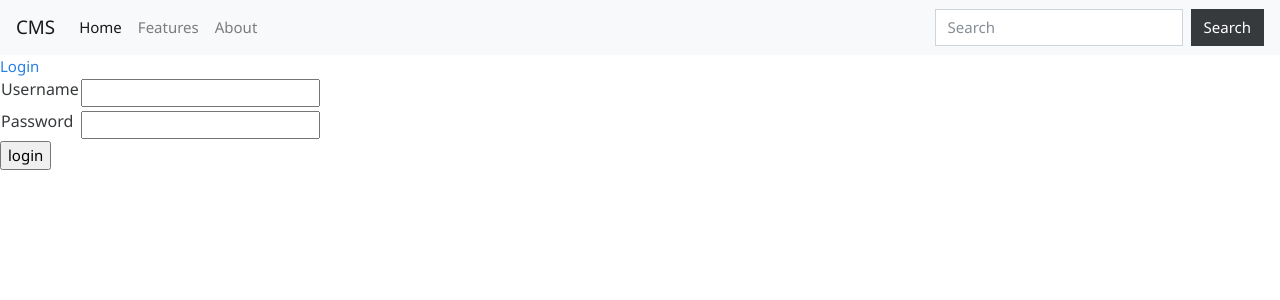
After one commit to cnzh/cms, a Django app: template content/templates/login.html in a window 1280 px wide. The commit adds this page. Shown: the top 300 px of the page. Run offline with Django 3.2, Linux system fonts and the light colour scheme; the template is opened without the code that fills it, so the values that code supplies are empty, except form fields; tables that the repository leaves empty hold one stand-in row (values such as "Sample post"); form fields are guessed from the names that the template uses; some libraries are stand-ins or nearby versions.

Commit message:
Add login function

```diff
--- a/cms/urls.py
+++ b/cms/urls.py
@@ -15,8 +15,11 @@ Including another URLconf
 """
 from django.contrib import admin
 from django.urls import path, include
+from django.contrib.auth import views
 
 urlpatterns = [
     path('admin/', admin.site.urls),
-    path('', include('content.urls'))
+    path('', include('content.urls')),
+    path('accounts/login/', views.login, {'template_name': 'login.html'}, name='login'),
+    path('account/logout/', views.logout, name='logout'),
 ]
--- a/content/templates/base.html
+++ b/content/templates/base.html
@@ -33,8 +33,14 @@
     </nav>
 </div>
 <div class="page-header">
-    <a href="{% url 'content:post_create' %}" class="top-menu">Create Post</span></a>
-    <a href="{% url 'content:post_drafts' %}" class="top-menu">Publish Post</span></a>
+    {% if user.is_authenticated %}
+        <a href="{% url 'logout' %}" class="top-menu">Logout</a>
+        <a href="{% url 'content:post_create' %}" class="top-menu">新建文章</span></a>
+        <a href="{% url 'content:post_drafts' %}" class="top-menu">待发布列表</span></a>
+        <p class="top-menu">Hello {{ user.username }}</p>
+    {% else %}
+        <a href="{% url 'login' %}" class="top-menu">Login</a>
+    {% endif %}
 </div>
 <div class="content">
     <div class="row">
--- /dev/null
+++ b/content/templates/login.html
@@ -0,0 +1,26 @@
+{% extends "base.html" %}
+
+{% block content %}
+
+{% if form.errors %}
+<p>Your username and password didn't match. Please try again.</p>
+{% endif %}
+
+<form method="post" action="{% url 'login' %}">
+{% csrf_token %}
+<table>
+<tr>
+    <td>{{ form.username.label_tag }}</td>
+    <td>{{ form.username }}</td>
+</tr>
+<tr>
+    <td>{{ form.password.label_tag }}</td>
+    <td>{{ form.password }}</td>
+</tr>
+</table>
+
+<input type="submit" value="login" />
+<input type="hidden" name="next" value="{{ next }}" />
+</form>
+
+{% endblock %}
--- a/content/urls.py
+++ b/content/urls.py
@@ -11,5 +11,4 @@ urlpatterns = [
     path('post/<int:pk>/edit/', views.post_edit, name='post_edit'),
     path('post/<int:pk>/publish/', views.post_publish, name='post_publish'),
     path('post/<int:pk>/delete/', views.post_delete, name='post_delete'),
-
 ]
--- a/content/views.py
+++ b/content/views.py
@@ -1,6 +1,7 @@
 from django.shortcuts import render, get_object_or_404, redirect
 from .models import Post
 from .forms import PostForm
+from django.contrib.auth.decorators import login_required
 
 def index(request):
     posts = Post.objects.filter(published_date__isnull=False).order_by('-published_date')
@@ -10,6 +11,7 @@ def post_view(request, pk):
     post = get_object_or_404(Post, pk = pk)
     return render(request, 'post_view.html', {'post': post})
 
+@login_required()
 def post_create(request):
     if request.method == "POST":
         form = PostForm(request.POST)
@@ -22,6 +24,7 @@ def post_create(request):
         form = PostForm()
     return render(request, 'post_edit.html', {'form': form})
 
+@login_required()
 def post_edit(request, pk):
     post = get_object_or_404(Post, pk=pk)
     if request.method == "POST":
@@ -35,15 +38,18 @@ def post_edit(request, pk):
         form = PostForm(instance=post)
     return render(request, 'post_edit.html', {'form': form})
 
+@login_required()
 def post_drafts(request):
     posts = Post.objects.filter(published_date__isnull=True).order_by('-created_date')
     return render(request, 'post_drafts.html', {'posts': posts})
 
+@login_required()
 def post_publish(request, pk):
     post = get_object_or_404(Post, pk=pk)
     post.publish()
     return redirect('content:post_view', pk=pk)
 
+@login_required()
 def post_delete(request, pk):
     post = get_object_or_404(Post, pk=pk)
     post.delete()
```
Also changed, not shown: cms/settings.sample.py (+7 -0 lines).
